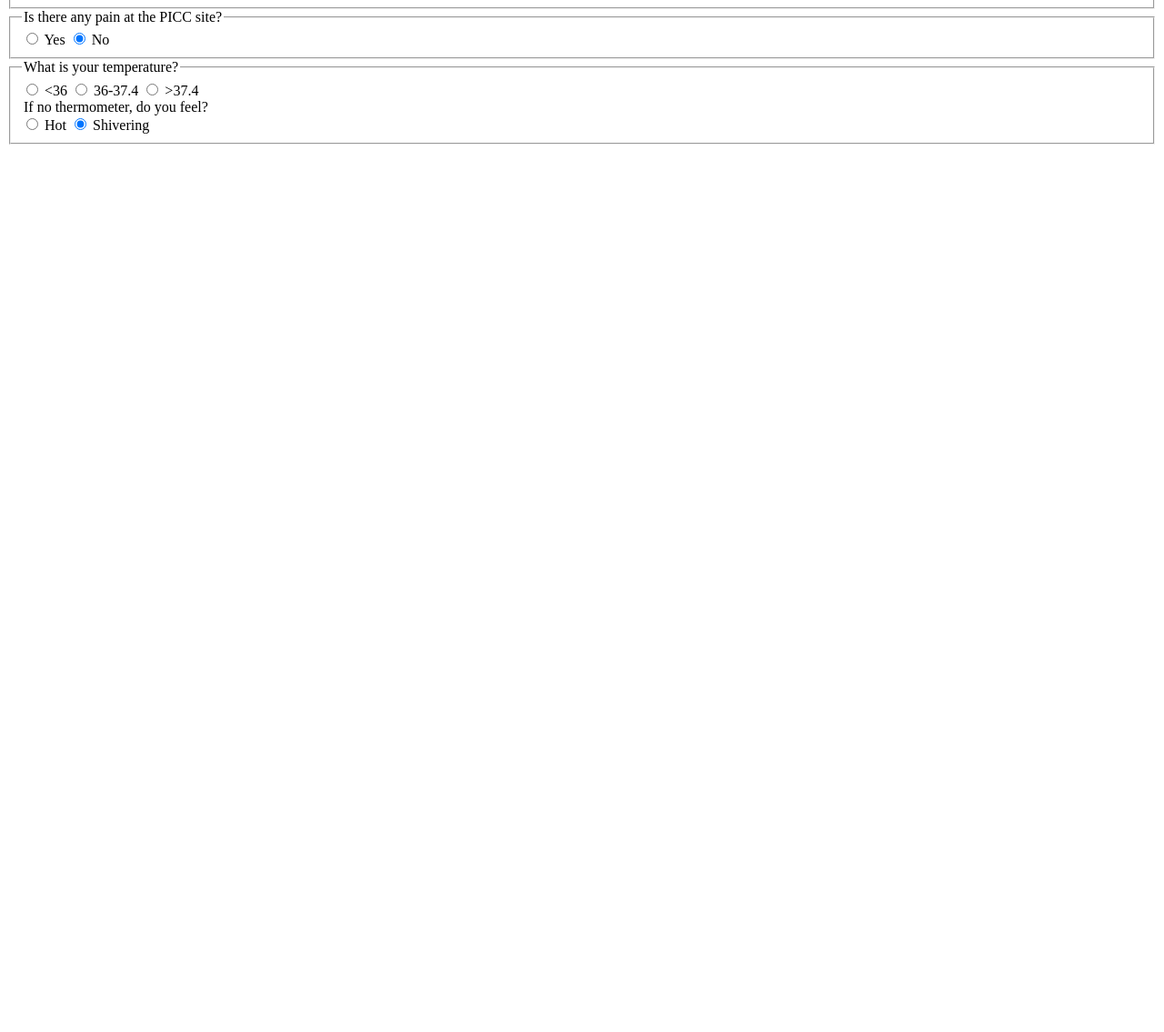
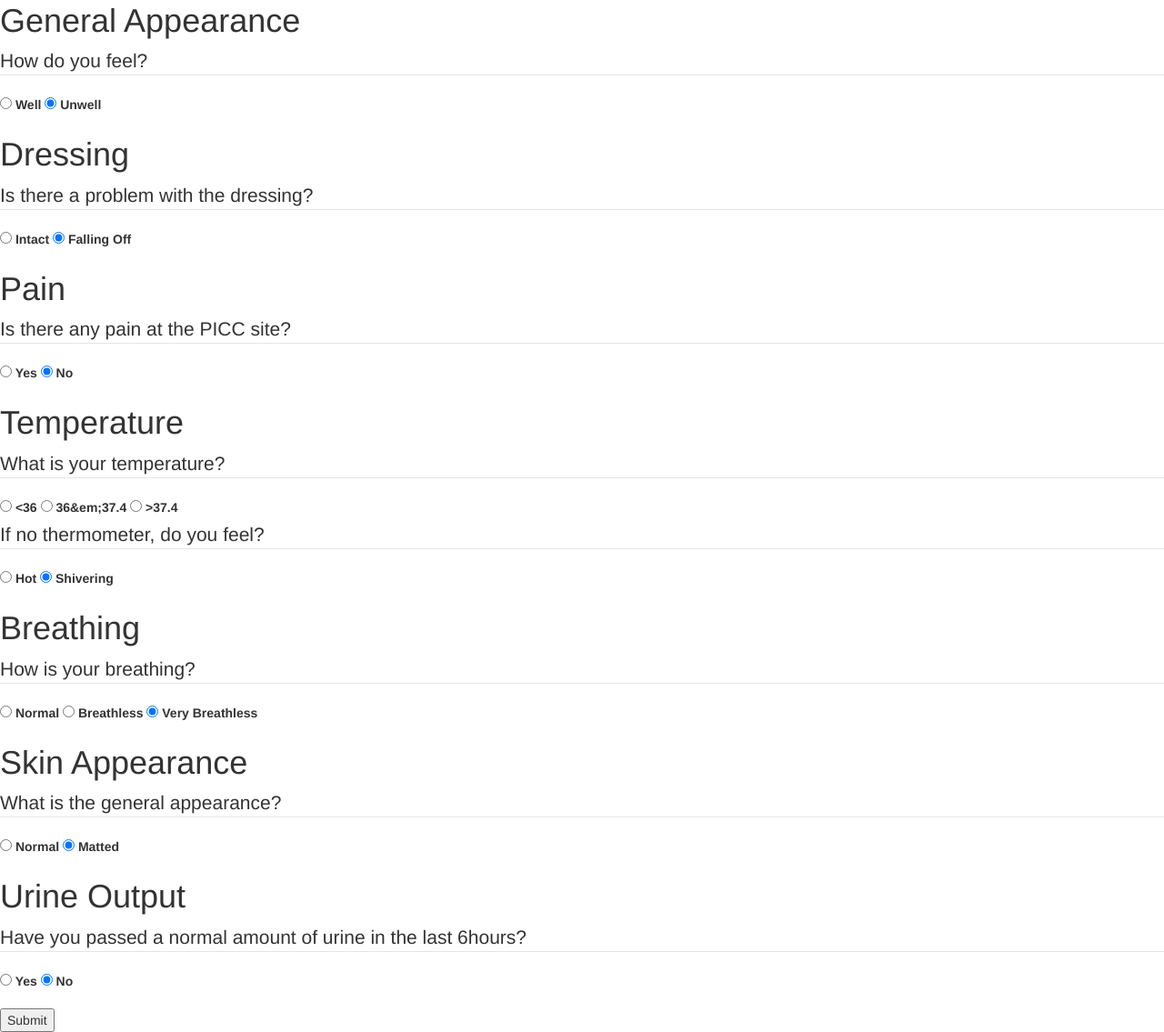
Before and after one commit to JosephRedfern/MyPICC, a plain HTML site: page client/checkpoint.html in a window 1280 px wide. Shown: the part 165-1300 px from the top of the page at 91% size. Before the commit the page ends 800 px from the top, so only its background shows below. Drawn offline with Linux system fonts and the light colour scheme.

Commit message:
add forms

```diff
--- a/client/checkpoint.html
+++ b/client/checkpoint.html
@@ -1,88 +1,100 @@
+<!doctype html>
 
+<head>
+    <script src="/js/jquery-3.1.1.min.js"></script>
+    <script src="/js/bootstrap.min.js"></script>
+	<script src="checkpoint.js" type="text/javascript"></script>
+	<link rel="stylesheet" type="text/css" href="/css/bootstrap.css" />
+	<link rel="stylesheet" type="text/css" href="/css/bootstrap-theme.css" />
+</head>
 
-
-
+<body>
+<h1> Site Appearance </h1>
   <fieldset class="form-group">
     <legend>What does the area look like?</legend>
     <div class="form-check">
       <label class="form-check-label">
-        <input type="radio" class="form-check-input" name="area" id="Normal" value="option1" checked>
+        <input type="radio" class="form-check-input" name="area" id="Normal" value="normal" checked>
 		Normal
       </label>
 
       <label class="form-check-label">
-        <input type="radio" class="form-check-input" name="area" id="Redness" value="option1" checked>
+        <input type="radio" class="form-check-input" name="area" id="Redness" value="redness" checked>
 		Redness
       </label>
 
       <label class="form-check-label">
-        <input type="radio" class="form-check-input" name="area" id="Swelling" value="option1" checked>
+        <input type="radio" class="form-check-input" name="area" id="Swelling" value="swelling" checked>
 		Swelling
       </label>
     </div>
   </fieldset>
 
+<h1> General Appearance </h1>
+
   <fieldset class="form-group">
     <legend>How do you feel?</legend>
     <div class="form-check">
       <label class="form-check-label">
-        <input type="radio" class="form-check-input" name="feel" id="well" value="option1" checked>
+        <input type="radio" class="form-check-input" name="feel" id="well" value="well" checked>
 		Well
       </label>
 
       <label class="form-check-label">
-        <input type="radio" class="form-check-input" name="feel" id="unwell" value="option1" checked>
+        <input type="radio" class="form-check-input" name="feel" id="unwell" value="unwell" checked>
 		Unwell
       </label>
     </div>
   </fieldset>
-
+<h1> Dressing </h1>
   <fieldset class="form-group">
     <legend>Is there a problem with the dressing?</legend>
     <div class="form-check">
       <label class="form-check-label">
-        <input type="radio" class="form-check-input" name="dressing" id="intact" value="option1" checked>
+        <input type="radio" class="form-check-input" name="dressing" id="intact" value="intact" checked>
 		Intact
       </label>
 
       <label class="form-check-label">
-        <input type="radio" class="form-check-input" name="dressing" id="fallingOff" value="option1" checked>
+        <input type="radio" class="form-check-input" name="dressing" id="fallingOff" value="fallingOff" checked>
 		Falling Off
       </label>
     </div>
   </fieldset>
-
+  <h1> Pain </h1>
   <fieldset class="form-group">
     <legend>Is there any pain at the PICC site?</legend>
     <div class="form-check">
       <label class="form-check-label">
-        <input type="radio" class="form-check-input" name="painindex" id="yesPain" value="option1" checked>
+        <input type="radio" class="form-check-input" name="painindex" id="yesPain" value="yesPain" checked>
 		Yes
       </label>
 
       <label class="form-check-label">
-        <input type="radio" class="form-check-input" name="painindex" id="noPain" value="option1" checked>
+        <input type="radio" class="form-check-input" name="painindex" id="noPain" value="noPain" checked>
 		No
 		</label>
     </div>
   </fieldset>
 
+  <h1> Temperature </h1>
+
    <fieldset class="form-group">
     <legend>What is your temperature?</legend>
     <div class="form-check">
       <label class="form-check-label">
-        <input type="radio" class="form-check-input" name="temp" id="lessThan36" value="option1" checked>
-		 <36
+        <input type="radio" class="form-check-input" name="temp" id="lessThan36" value="lessthan36" checked>
+		 &lt;36
       </label>
 
       <label class="form-check-label">
-        <input type="radio" class="form-check-input" name="temp" id="36to37" value="option1" checked>
-		36-37.4
+        <input type="radio" class="form-check-input" name="temp" id="36to37" value="36to37" checked>
+		36&em;37.4
 		</label>
 
 		<label class="form-check-label">
-        <input type="radio" class="form-check-input" name="temp" id="greaterThan37" value="option1" checked>
-		>37.4
+        <input type="radio" class="form-check-input" name="temp" id="greaterthan37" value="greaterthan37" checked>
+		&gt;37.4
 		</label>
 
 
@@ -90,21 +102,74 @@
 
     <legend> If no thermometer, do you feel? </legend>
     <label class="form-check-label">
-        <input type="radio" class="form-check-input" name="temp" id="greaterThan37" value="option1" checked>
+        <input type="radio" class="form-check-input" name="temp" id="hot" value="hot" checked>
 		Hot
 		</label>
 		<label class="form-check-label">
-        <input type="radio" class="form-check-input" name="temp" id="shivering" value="option1" checked>
+        <input type="radio" class="form-check-input" name="temp" id="shivering" value="shivering" checked>
 		Shivering
 		</label>
 
   </fieldset>
 
+  <h1> Breathing </h1>
+
+  <fieldset class="form-group">
+    <legend>How is your breathing?</legend>
+    <div class="form-check">
+      <label class="form-check-label">
+        <input type="radio" class="form-check-input" name="breathing" id="normal" value="normal" checked>
+		Normal
+		</label>
+
+      <label class="form-check-label">
+        <input type="radio" class="form-check-input" name="breathing" id="breathless" value="breathless" checked>
+		Breathless
+		</label>
+
+		<label class="form-check-label">
+        <input type="radio" class="form-check-input" name="breathing" id="verybreathless" value="verybreathless" checked>
+		Very Breathless
+		</label>
+    </div>
+    </fieldset>
+    <h1> Skin Appearance </h1>
+
+    <fieldset class="form-group">
+    <legend>What is the general appearance?</legend>
+    <div class="form-check">
+      <label class="form-check-label">
+        <input type="radio" class="form-check-input" name="skin" id="skin" value="normal" checked>
+		Normal
+		</label>
+
+      <label class="form-check-label">
+        <input type="radio" class="form-check-input" name="skin" id="skin" value="matted" checked>
+		Matted
+		</label>
+    </div>
+    </fieldset>
+
+    <h1> Urine Output</h1>
+
+    <fieldset class="form-group">
+	    <legend>Have you passed a normal amount of urine in the last 6hours?</legend>
+	    <div class="form-check">
+	      <label class="form-check-label">
+	        <input type="radio" class="form-check-input" name="urine" id="urine" value="yes" checked>
+			Yes
+			</label>
+
+	      <label class="form-check-label">
+	        <input type="radio" class="form-check-input" name="urine" id="urine" value="no" checked>
+			No
+			</label>
+	    </div>
+    </fieldset>
 
 
 
-
-
-
+<input value='Submit' type='button' id='generateButton'></input>
 
 </form>
+</body>
--- /dev/null
+++ b/client/checkpoint.js
@@ -0,0 +1,60 @@
+$(document).ready(function(){
+			$('#generateButton').click(function(){
+				$('#qr').show();
+				var data = {
+					area: $("input[name='area']:checked").val(),
+					feel: $("input[name='feel']:checked").val(),
+					dressing: $("input[name='dressing']:checked").val(),
+					painindex: $("input[name='painindex']:checked").val(),
+					temp: $("input[name='temp']:checked").val(),
+					breathing: $("input[name='breathing']:checked").val(),
+					skin: $("input[name='skin']:checked").val(),
+					urine: $("input[name='urine']:checked").val(),
+				};
+
+				var runningTotal = 0;
+
+				if(data.dressing == 'fallingOff'){
+					runningTotal++;
+				}
+
+				if(data.painindex == 'yesPain'){
+					runningTotal++;
+				}
+
+				if(data.area == 'redness' || data.area == 'swelling'){
+					runningTotal++;
+				}
+
+				if(data.feel == 'unwell'){
+					runningTotal++;
+				}
+
+				if(data.breathing == 'breathless' || data.breathing == 'verybreathless'){
+					runningTotal++;
+				}
+
+				if(data.skin == 'matted'){
+					runningTotal++;
+				}
+
+				if(data.urine == 'no'){
+					runningTotal++;
+				}
+
+				if(data.temp == 'lessthan36' || data.temp == 'greaterthan37' || data.temp == 'shivering' || data.temp == 'hot'){
+					runningTotal++;
+				}
+
+
+
+				var dataJson = JSON.stringify(data);
+
+				alert(dataJson);
+
+				alert(runningTotal);
+
+				$('#qrcode').empty();
+				$('#qrcode').qrcode(dataJson);
+			});
+		});
```
